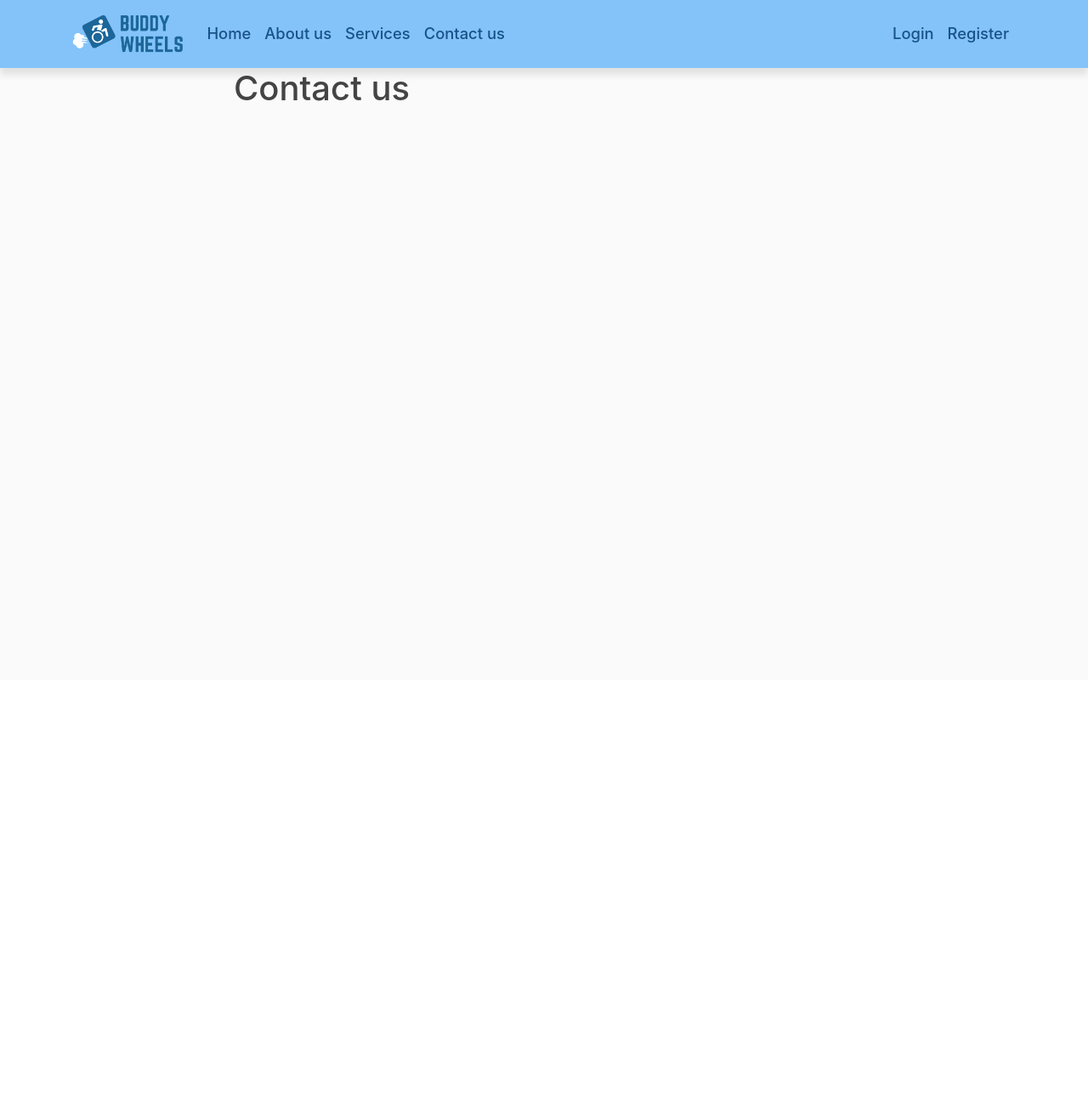
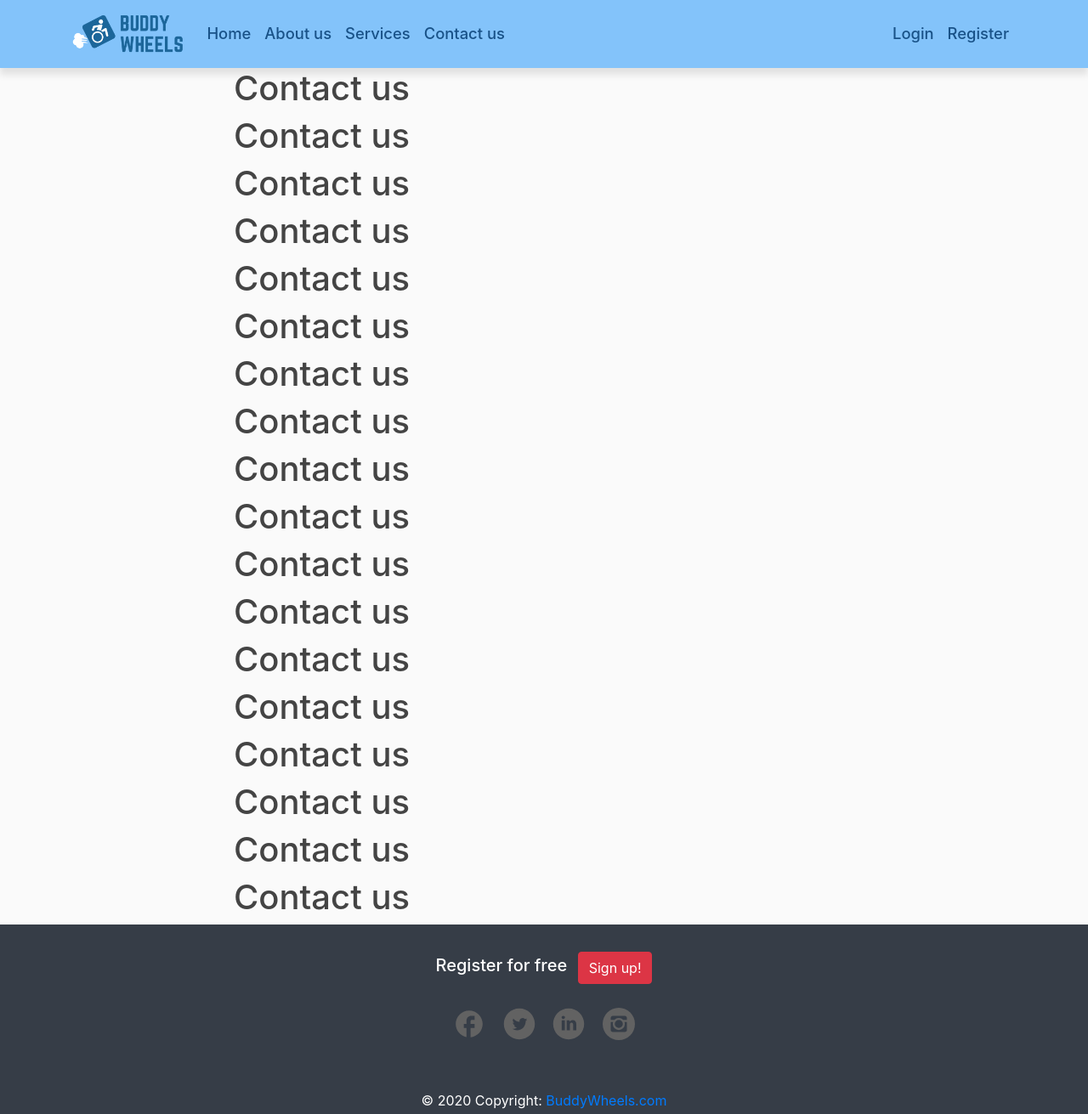
Before and after one commit to minthehouse/CSC59976FinalProject, a Flask app: page /contact_us in a window 1280 px wide. Shown: the whole page at 85% size. Before the commit the page ends 119 px from the top, so only its background shows below. Run offline with Flask 2, Linux system fonts and the light colour scheme; some libraries are stand-ins or nearby versions.

Commit message:
footer added to layout template

```diff
--- a/buddyWheels/static/main.css
+++ b/buddyWheels/static/main.css
@@ -222,19 +222,11 @@ footer {
   box-shadow: 0 1rem 1rem rgba(0, 0, 0, .1);
 }
 
-#carousel h1, h3{
-  color: white;
-}
-
 .carousel-inner {
   max-height: 38rem!important;
 }
 
-.carousel-control-prev {
-  font-size: 48px;
-  fill: rgb(25, 82, 136);
-}
-
+.carousel-control-prev,
 .carousel-control-next {
   font-size: 48px;
   fill: rgb(25, 82, 136);
@@ -253,7 +245,8 @@ footer {
 }
 
 .carousel-caption h1 {
-  font-size: 3.2rem;
+  color: white;
+  font-size: 3.1rem;
   text-shadow: .1rem .1rem .3rem rgba(0, 0, 0, 1);
 }
 
@@ -262,7 +255,8 @@ footer {
 }
 
 .carousel-caption h3 {
-  font-size: 2rem;
+  color: white;
+  font-size: 1.9rem;
   text-shadow: .1rem .1rem .2rem rgba(0, 0, 0, 1);
 }
 
@@ -271,3 +265,46 @@ footer {
   font-size: 1rem;
   border-width: medium;
 }
+
+footer {
+  bottom: 0;
+  background-color: rgb(54, 61, 71);
+  color: white;
+}
+
+footer h5{
+  color: white;
+}
+
+.btn-social {
+  font-size: 38px;
+  fill: #626262;
+}
+
+.btn-social:Hover {
+  fill: white;
+}
+
+@media (max-width: 1199.98px) {
+  .carousel-caption h1 {
+    font-size: 2.7rem;
+  }
+
+  .carousel-caption h3 {
+    font-size: 1.6rem;
+  }
+}
+
+@media (max-width: 991.98px) {
+  .carousel-caption h1 {
+    font-size: 2.3rem;
+  }
+
+  .carousel-caption h3 {
+    font-size: 1.3rem;
+  }
+
+  .btn-lg {
+    font-size: .95rem;
+  }
+}
--- a/buddyWheels/templates/contact.html
+++ b/buddyWheels/templates/contact.html
@@ -1,4 +1,21 @@
 {%extends "layout.html"%}
 {%block content%}
     <h1>Contact us</h1>
+    <h1>Contact us</h1>
+    <h1>Contact us</h1>
+    <h1>Contact us</h1>
+    <h1>Contact us</h1>
+    <h1>Contact us</h1>
+    <h1>Contact us</h1>
+    <h1>Contact us</h1>
+    <h1>Contact us</h1>
+    <h1>Contact us</h1>
+    <h1>Contact us</h1>
+    <h1>Contact us</h1>
+    <h1>Contact us</h1>
+    <h1>Contact us</h1>
+    <h1>Contact us</h1>
+    <h1>Contact us</h1>
+    <h1>Contact us</h1>
+    <h1>Contact us</h1>
 {%endblock%}
--- a/buddyWheels/templates/layout.html
+++ b/buddyWheels/templates/layout.html
@@ -62,6 +62,77 @@
     </main>
     {% endif %}
 
+    <!-- Footer -->
+<footer>
+  <div class="container">
+      <div class="row text-light text-center py-4 justify-content-center">
+          <div class="col-sm-10 col-md-8 col-lg-6">
+              <!-- Call to action -->
+              <ul class="list-unstyled list-inline text-center py-2">
+                <li class="list-inline-item">
+                  <h5 class="mb-1">Register for free</h5>
+                </li>
+                <li class="list-inline-item">
+                  <a href="{{ url_for('register') }}" class="btn btn-danger btn-rounded">Sign up!</a>
+                </li>
+              </ul>
+              <!-- Call to action -->
+              <!-- Social buttons -->
+              <ul class="list-unstyled list-inline text-center">
+                <li class="list-inline-item">
+                  <a href="https://www.facebook.com/" target="_blank" class="btn-social btn-floating btn-fb mx-1">
+                    <svg xmlns="http://www.w3.org/2000/svg"
+                         width="1em"
+                         height="1em"
+                         viewBox="0 0 24 24">
+                        <path d="M22 12c0-5.52-4.48-10-10-10S2 6.48 2 12c0 4.84 3.44 8.87 8 9.8V15H8v-3h2V9.5C10 7.57 11.57 6 13.5 6H16v3h-2c-.55 0-1 .45-1 1v2h3v3h-3v6.95c5.05-.5 9-4.76 9-9.95z"/>
+                    </svg>
+                  </a>
+                </li>
+                <li class="list-inline-item">
+                  <a href="https://twitter.com/" target="_blank" class="btn-social btn-floating btn-tw mx-1">
+                    <svg xmlns="http://www.w3.org/2000/svg"
+                         width="1em"
+                         height="1em"
+                         viewBox="0 0 20 20">
+                        <path d="M10 .4C4.698.4.4 4.698.4 10s4.298 9.6 9.6 9.6s9.6-4.298 9.6-9.6S15.302.4 10 .4zm3.905 7.864c.004.082.005.164.005.244c0 2.5-1.901 5.381-5.379 5.381a5.335 5.335 0 0 1-2.898-.85c.147.018.298.025.451.025c.886 0 1.701-.301 2.348-.809a1.895 1.895 0 0 1-1.766-1.312a1.9 1.9 0 0 0 .853-.033a1.892 1.892 0 0 1-1.517-1.854v-.023c.255.141.547.227.857.237a1.89 1.89 0 0 1-.585-2.526a5.376 5.376 0 0 0 3.897 1.977a1.891 1.891 0 0 1 3.222-1.725a3.797 3.797 0 0 0 1.2-.459a1.9 1.9 0 0 1-.831 1.047a3.799 3.799 0 0 0 1.086-.299a3.834 3.834 0 0 1-.943.979z"/>
+                    </svg>
+                  </a>
+                </li>
+                <li class="list-inline-item">
+                  <a href="https://www.linkedin.com/" target="_blank" class="btn-social btn-floating btn-li mx-1">
+                    <svg xmlns="http://www.w3.org/2000/svg"
+                         width="1em"
+                         height="1em"
+                         viewBox="0 0 20 20">
+                        <path d="M10 .4C4.698.4.4 4.698.4 10s4.298 9.6 9.6 9.6s9.6-4.298 9.6-9.6S15.302.4 10 .4zM7.65 13.979H5.706V7.723H7.65v6.256zm-.984-7.024c-.614 0-1.011-.435-1.011-.973c0-.549.409-.971 1.036-.971s1.011.422 1.023.971c0 .538-.396.973-1.048.973zm8.084 7.024h-1.944v-3.467c0-.807-.282-1.355-.985-1.355c-.537 0-.856.371-.997.728c-.052.127-.065.307-.065.486v3.607H8.814v-4.26c0-.781-.025-1.434-.051-1.996h1.689l.089.869h.039c.256-.408.883-1.01 1.932-1.01c1.279 0 2.238.857 2.238 2.699v3.699z"/>
+                    </svg>
+                  </a>
+                </li>
+                <li class="list-inline-item">
+                  <a href="https://www.instagram.com/" target="_blank" class="btn-social btn-floating btn-ig mx-1">
+                    <svg xmlns="http://www.w3.org/2000/svg"
+                         width="1em"
+                         height="1em"
+                         viewBox="0 0 1024 1024">
+                        <path d="M512 1024q-104 0-199-40.5t-163.5-109T40.5 711T0 512t40.5-199t109-163.5T313 40.5T512 0t199 40.5t163.5 109t109 163.5t40.5 199t-40.5 199t-109 163.5t-163.5 109t-199 40.5zm256-704q0-26-18.5-45T704 256H320q-26 0-45 19t-19 45v64h114q58-64 142-64t142 64h114v-64zM384 512q0 53 37.5 90.5T512 640t90.5-37.5T640 512t-37.5-90.5T512 384t-90.5 37.5T384 512zm384-64h-76q12 33 12 64q0 80-56 136t-136 56t-136-56t-56-136q0-31 12-64h-76v256q0 27 18.5 45.5T320 768h384q27 0 45.5-18.5T768 704V448z"/>
+                    </svg>
+                  </a>
+                </li>
+              </ul>
+              <!-- Social buttons -->
+          </div>
+      </div>
+
+      <div class="footer-copyright text-center py-1">© 2020 Copyright:
+        <a href="{{ url_for('home') }}"> BuddyWheels.com</a>
+      </div>
+
+  </div>
+</footer>
+<!-- Footer -->
+
+
     <!-- Optional JavaScript -->
     <!-- jQuery first, then Popper.js, then Bootstrap JS -->
     <script src="https://code.jquery.com/jquery-3.2.1.slim.min.js" integrity="sha384-KJ3o2DKtIkvYIK3UENzmM7KCkRr/rE9/Qpg6aAZGJwFDMVNA/GpGFF93hXpG5KkN" crossorigin="anonymous"></script>
```
Also changed, not shown: buddyWheels/templates/about.html (+12 -0 lines), buddyWheels/templates/home.html (+11 -7 lines), buddyWheels/templates/services.html (+9 -0 lines).
